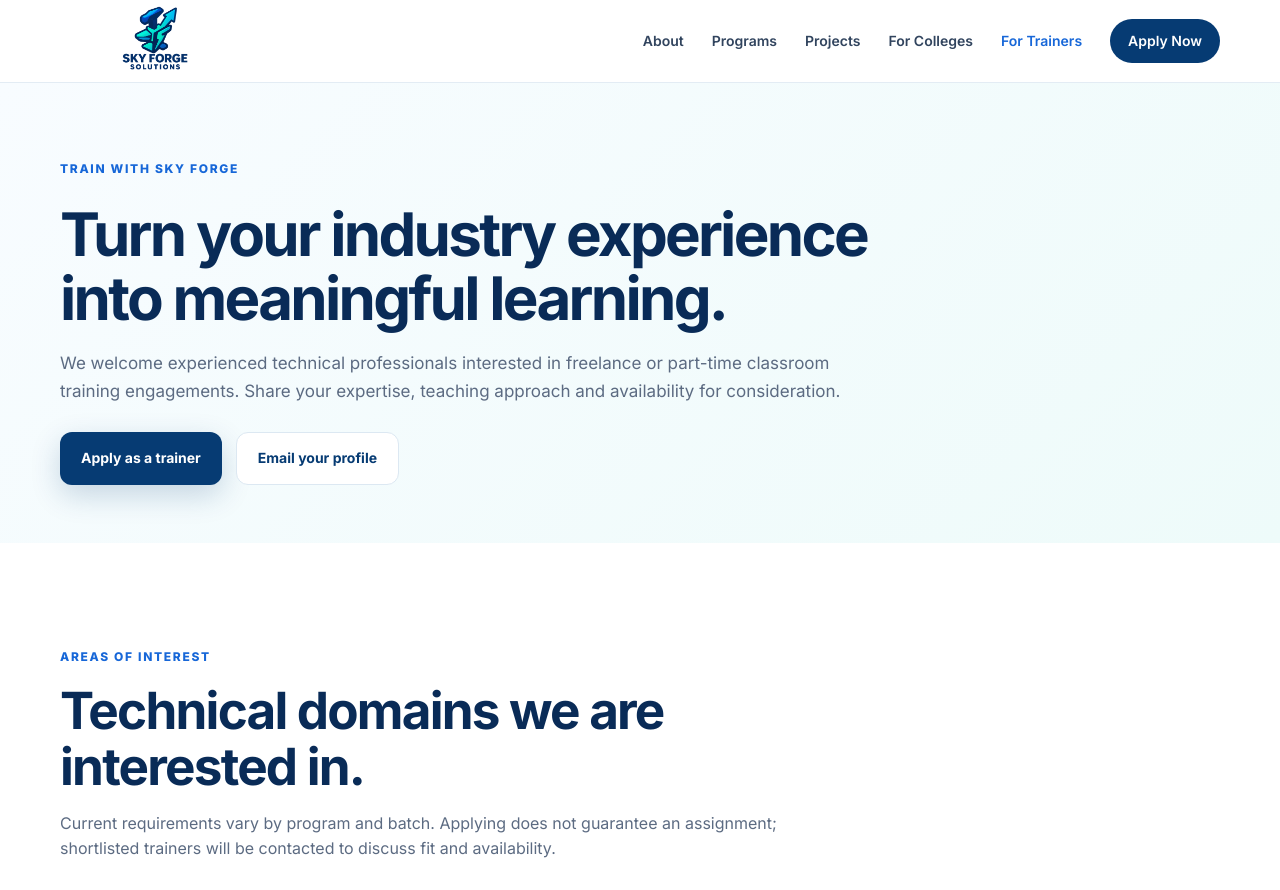
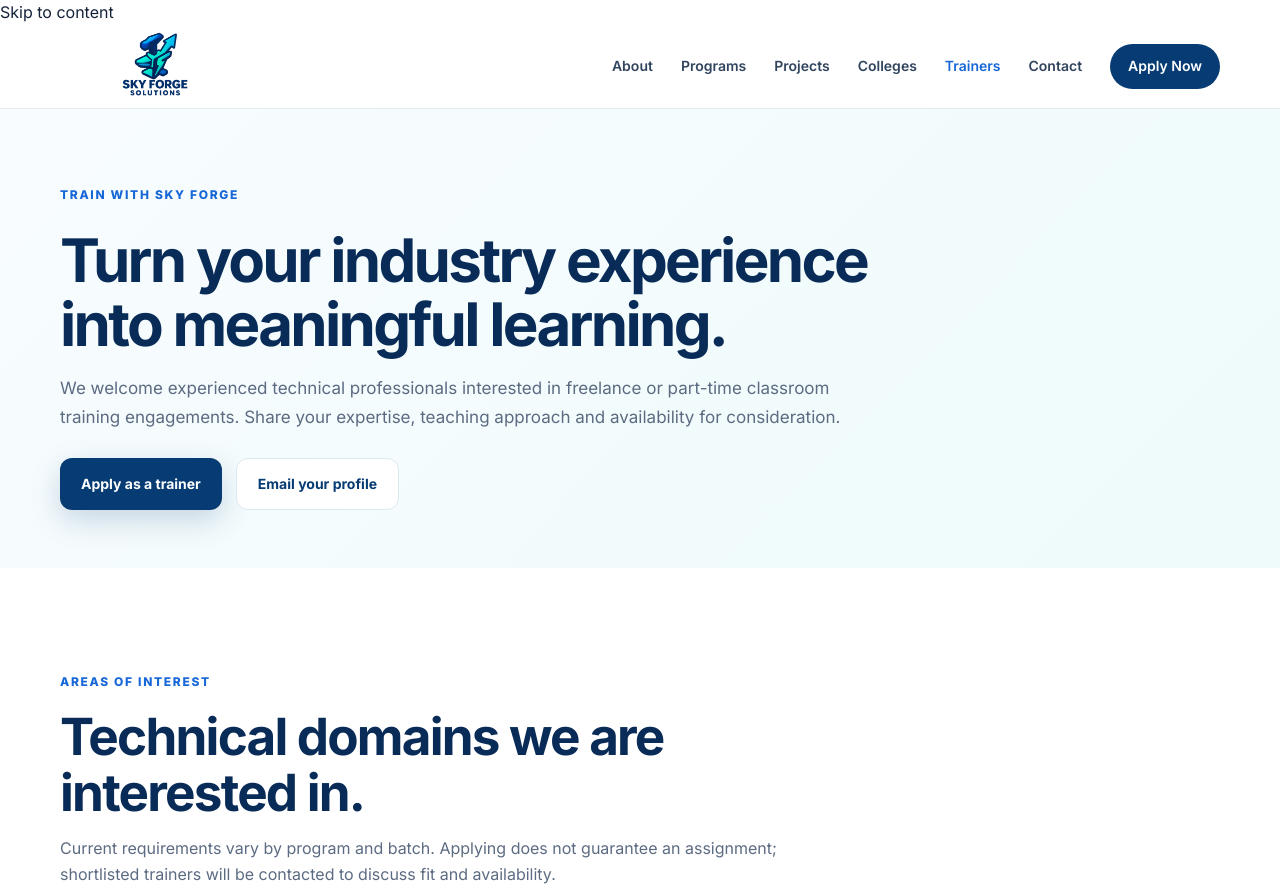
Before and after one commit to manikumar923/sky-forge-solutions, a plain HTML site: page become-trainer.html in a window 1280 px wide. Shown: the top 890 px of the page. Drawn offline with Linux system fonts and the light colour scheme.

Commit message:
Unify clean professional navigation across website

```diff
--- a/become-trainer.html
+++ b/become-trainer.html
@@ -1,7 +1,26 @@
 <!doctype html>
 <html lang="en"><head><meta charset="utf-8"><meta name="viewport" content="width=device-width,initial-scale=1"><meta name="description" content="Explore freelance and part-time technical trainer opportunities with Sky Forge Solutions in Hyderabad."><meta name="robots" content="index,follow"><link rel="canonical" href="https://skyforgesolutions.org/become-trainer.html"><meta property="og:type" content="website"><meta property="og:locale" content="en_IN"><meta property="og:title" content="Become a Trainer | Sky Forge Solutions"><meta property="og:description" content="Share your technical expertise and explore trainer opportunities with Sky Forge Solutions."><meta property="og:url" content="https://skyforgesolutions.org/become-trainer.html"><meta property="og:image" content="https://skyforgesolutions.org/assets/sky-forge-logo.png"><title>Become a Trainer | Sky Forge Solutions</title><link rel="icon" href="assets/sky-forge-logo.png"><link rel="preconnect" href="https://fonts.googleapis.com"><link rel="preconnect" href="https://fonts.gstatic.com" crossorigin><link href="https://fonts.googleapis.com/css2?family=Inter:wght@400;500;600;700;800&display=swap" rel="stylesheet"><link rel="stylesheet" href="styles.css"></head>
-<body><header class="site-header"><div class="container nav-wrap"><a class="brand" href="index.html"><img src="assets/sky-forge-logo.png" alt="Sky Forge Solutions"></a><button class="menu-toggle" aria-label="Open navigation" aria-expanded="false">☰</button><nav class="nav" aria-label="Main navigation"><a href="index.html#about">About</a><a href="courses.html">Programs</a><a href="projects.html">Projects</a><a href="college-partnerships.html">For Colleges</a><a class="active" href="become-trainer.html" aria-current="page">For Trainers</a><a class="nav-cta" href="apply.html">Apply Now</a></nav></div></header>
-<main><section class="inner-hero"><div class="container"><span class="eyebrow">TRAIN WITH SKY FORGE</span><h1>Turn your industry experience into meaningful learning.</h1><p>We welcome experienced technical professionals interested in freelance or part-time classroom training engagements. Share your expertise, teaching approach and availability for consideration.</p><div class="hero-actions"><a class="btn btn-primary" href="apply.html">Apply as a trainer</a><a class="btn btn-secondary" href="mailto:mk-skyforgesolutions@gmail.com?subject=Trainer%20Opportunity%20-%20Sky%20Forge%20Solutions">Email your profile</a></div></div></section>
+<body><a class="skip-link" href="#main-content">Skip to content</a>
+  <header class="site-header">
+    <div class="container nav-wrap">
+      <a class="brand" href="index.html" aria-label="Sky Forge Solutions home">
+        <img src="assets/sky-forge-logo.png" alt="Sky Forge Solutions">
+      </a>
+      <button class="menu-toggle" type="button" aria-label="Open navigation" aria-expanded="false" aria-controls="primary-navigation">
+        <span class="menu-icon" aria-hidden="true"><span></span><span></span><span></span></span>
+      </button>
+      <nav class="nav" id="primary-navigation" aria-label="Primary navigation">
+        <a href="index.html#about">About</a>
+        <a href="courses.html">Programs</a>
+        <a href="projects.html">Projects</a>
+        <a href="college-partnerships.html">Colleges</a>
+        <a href="become-trainer.html" class="active" aria-current="page">Trainers</a>
+        <a href="index.html#contact">Contact</a>
+        <a href="apply.html" class="nav-cta">Apply Now</a>
+      </nav>
+    </div>
+  </header>
+<main id="main-content"><section class="inner-hero"><div class="container"><span class="eyebrow">TRAIN WITH SKY FORGE</span><h1>Turn your industry experience into meaningful learning.</h1><p>We welcome experienced technical professionals interested in freelance or part-time classroom training engagements. Share your expertise, teaching approach and availability for consideration.</p><div class="hero-actions"><a class="btn btn-primary" href="apply.html">Apply as a trainer</a><a class="btn btn-secondary" href="mailto:mk-skyforgesolutions@gmail.com?subject=Trainer%20Opportunity%20-%20Sky%20Forge%20Solutions">Email your profile</a></div></div></section>
 <section class="section"><div class="container"><div class="section-heading"><span class="eyebrow">AREAS OF INTEREST</span><h2>Technical domains we are interested in.</h2><p>Current requirements vary by program and batch. Applying does not guarantee an assignment; shortlisted trainers will be contacted to discuss fit and availability.</p></div><div class="college-grid"><article class="college-card"><h3>Python and programming</h3><p>Python fundamentals, problem solving, automation and application development.</p></article><article class="college-card"><h3>DevOps and cloud</h3><p>Linux, Git, Docker, CI/CD, Kubernetes, AWS and cloud-native workflows.</p></article><article class="college-card"><h3>AI and emerging technology</h3><p>Generative AI, AI APIs, RAG fundamentals and agentic workflows.</p></article></div></div></section>
 <section class="section section-light"><div class="container"><div class="section-heading"><span class="eyebrow">SELECTION PROCESS</span><h2>A straightforward trainer evaluation.</h2></div><div class="approach-grid"><div class="approach-card"><div class="approach-icon">01</div><h3>Share your profile</h3><p>Submit your resume, expertise, experience and preferred engagement.</p></div><div class="approach-card"><div class="approach-icon">02</div><h3>Initial discussion</h3><p>Discuss subject depth, availability, location and classroom experience.</p></div><div class="approach-card"><div class="approach-icon">03</div><h3>Technical evaluation</h3><p>We may request a short demo session or subject walkthrough.</p></div><div class="approach-card"><div class="approach-icon">04</div><h3>Engagement discussion</h3><p>For a suitable requirement, agree scope, schedule, deliverables and compensation in writing.</p></div></div><div class="contact-actions"><a class="btn btn-primary" href="apply.html">Submit trainer application</a></div></div></section>
 <section class="contact-section"><div class="container contact-card"><div><span class="eyebrow">WORK WITH US</span><h2>Interested in training the next generation?</h2><p>Use the application form and select the freelance or part-time opportunity category. Include your technical skills, experience and availability.</p><div class="contact-actions"><a class="btn btn-primary" href="apply.html">Apply now</a><a class="btn btn-secondary" href="https://wa.me/918885599388?text=Hello%20Sky%20Forge%20Solutions%2C%20I%20am%20interested%20in%20a%20trainer%20opportunity." target="_blank" rel="noopener">WhatsApp</a></div></div><div class="contact-details"><div><span>Contact</span><a href="mailto:mk-skyforgesolutions@gmail.com">mk-skyforgesolutions@gmail.com</a></div><div><span>Phone</span><a href="tel:+918885599388">+91 8885599388</a></div><div><span>Engagement</span><strong>Freelance / Part-time</strong></div></div></div></section></main>
```
